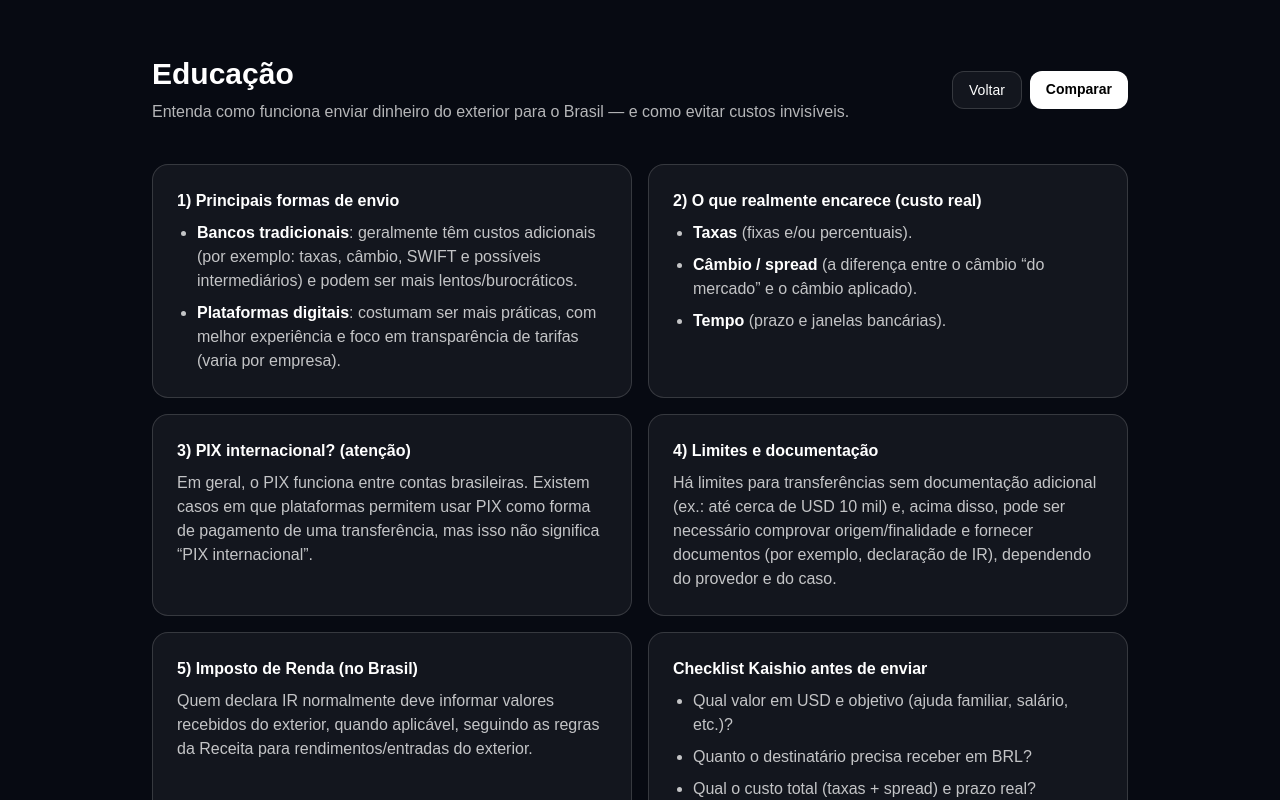
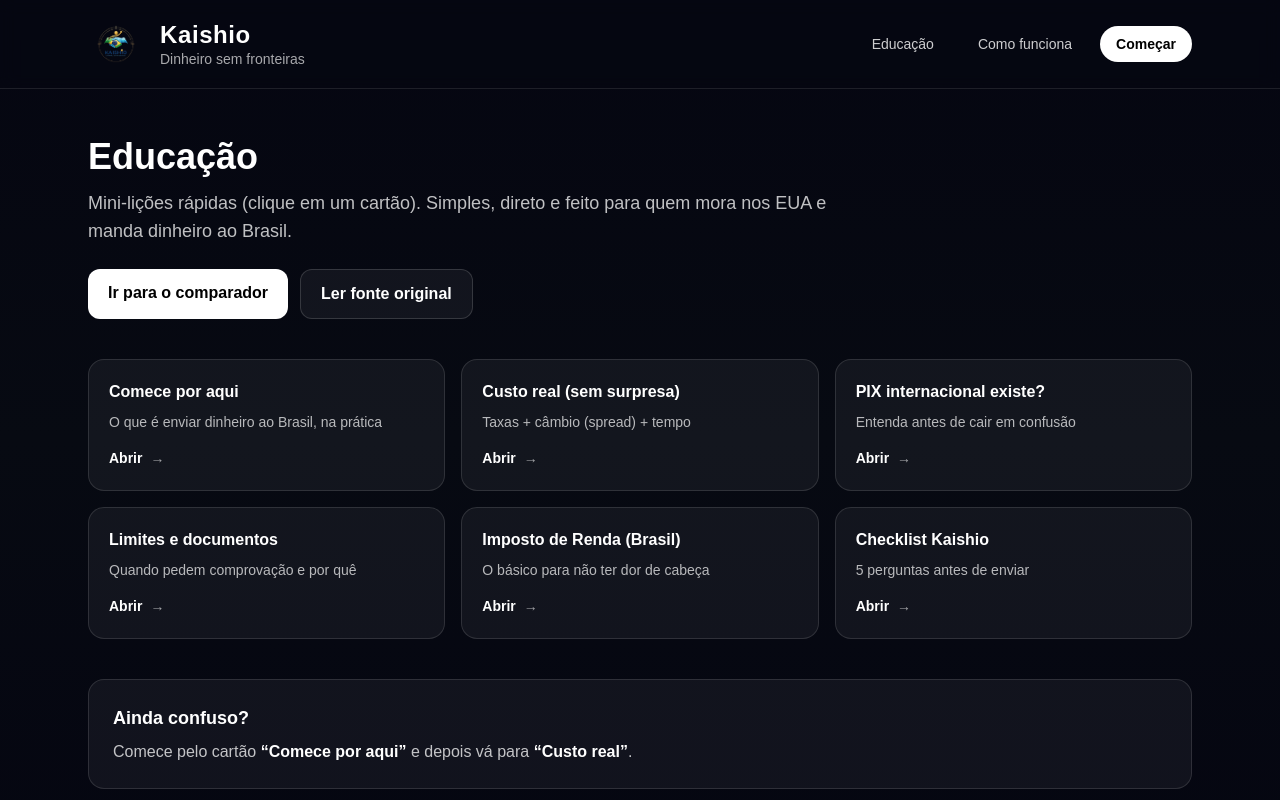
Before and after one commit to marioagnese/kaishio, a Next.js app: page /education in a window 1280 px wide. Shown: the top 800 px of the page. Built offline with nearby package versions, Linux system fonts and the light colour scheme.

Commit message:
Make education friendly with clickable cards + add global header

```diff
--- a/src/app/education/page.tsx
+++ b/src/app/education/page.tsx
@@ -1,122 +1,197 @@
+"use client";
+
+import { useMemo, useState } from "react";
 import Link from "next/link";
+import { SiteHeader } from "@/components/site/SiteHeader";
+
+type Lesson = {
+  id: string;
+  title: string;
+  subtitle: string;
+  bullets: string[];
+};
 
 export default function EducationPage() {
+  const lessons = useMemo<Lesson[]>(
+    () => [
+      {
+        id: "basics",
+        title: "Comece por aqui",
+        subtitle: "O que é enviar dinheiro ao Brasil, na prática",
+        bullets: [
+          "Kaishio não envia dinheiro — a transferência acontece no provedor.",
+          "Seu objetivo aqui é escolher com clareza: custo total + tempo + método.",
+          "O 'barato' às vezes esconde spread no câmbio. Veja o custo real.",
+        ],
+      },
+      {
+        id: "fees",
+        title: "Custo real (sem surpresa)",
+        subtitle: "Taxas + câmbio (spread) + tempo",
+        bullets: [
+          "Taxas: fixas e/ou percentuais (dependem do método).",
+          "Câmbio/spread: a diferença entre câmbio “do mercado” e o aplicado.",
+          "Tempo: prazos e janelas bancárias podem impactar o valor final.",
+        ],
+      },
+      {
+        id: "pix",
+        title: "PIX internacional existe?",
+        subtitle: "Entenda antes de cair em confusão",
+        bullets: [
+          "PIX é entre contas brasileiras.",
+          "Algumas plataformas aceitam PIX como pagamento da operação, mas isso não é “PIX internacional”.",
+          "Para o destinatário, geralmente vira PIX/conta no Brasil dependendo do provedor.",
+        ],
+      },
+      {
+        id: "limits",
+        title: "Limites e documentos",
+        subtitle: "Quando pedem comprovação e por quê",
+        bullets: [
+          "Pode existir limite sem documentação adicional (depende do provedor).",
+          "Valores maiores podem exigir origem/finalidade e documentos.",
+          "Regras variam por empresa e perfil. Confirme sempre no checkout.",
+        ],
+      },
+      {
+        id: "tax",
+        title: "Imposto de Renda (Brasil)",
+        subtitle: "O básico para não ter dor de cabeça",
+        bullets: [
+          "Quem declara IR pode precisar informar valores recebidos do exterior, quando aplicável.",
+          "Para valores recorrentes/altos, procure orientação contábil se necessário.",
+          "Kaishio é educativo — não substitui consultoria fiscal.",
+        ],
+      },
+      {
+        id: "checklist",
+        title: "Checklist Kaishio",
+        subtitle: "5 perguntas antes de enviar",
+        bullets: [
+          "Quanto em USD e qual o objetivo (ajuda familiar, salário etc.)?",
+          "Quanto o destinatário precisa receber em BRL?",
+          "Qual custo total (taxas + spread) e prazo real?",
+          "Recebimento via PIX/conta? Existem limites?",
+          "Para valores altos: quais documentos podem ser solicitados?",
+        ],
+      },
+    ],
+    []
+  );
+
+  const [openId, setOpenId] = useState<string | null>(null);
+  const openLesson = lessons.find((l) => l.id === openId);
+
   return (
-    <main className="min-h-screen bg-[#070A12] text-white">
-      <div className="mx-auto max-w-5xl px-6 py-14">
-        <div className="flex items-center justify-between gap-4">
-          <div>
-            <h1 className="text-3xl font-semibold">Educação</h1>
-            <p className="mt-2 text-white/70">
-              Entenda como funciona enviar dinheiro do exterior para o Brasil — e como evitar custos invisíveis.
-            </p>
-          </div>
+    <main className="min-h-screen text-white bg-gradient-to-b from-[#050611] via-[#070A12] to-[#050611]">
+      <SiteHeader />
 
-          <div className="flex gap-2">
-            <Link
-              href="/"
-              className="rounded-xl border border-white/15 bg-white/5 px-4 py-2 text-sm hover:bg-white/10"
-            >
-              Voltar
-            </Link>
+      <div className="mx-auto max-w-6xl px-6 py-12">
+        <div className="max-w-3xl">
+          <h1 className="text-3xl sm:text-4xl font-semibold">Educação</h1>
+          <p className="mt-3 text-white/75 text-lg">
+            Mini-lições rápidas (clique em um cartão). Simples, direto e feito para quem mora nos EUA e manda dinheiro ao Brasil.
+          </p>
+
+          <div className="mt-6 flex flex-col sm:flex-row gap-3">
             <Link
               href="/compare"
-              className="rounded-xl bg-white text-black px-4 py-2 text-sm font-semibold hover:bg-white/90"
+              className="inline-flex justify-center rounded-xl bg-white text-black px-5 py-3 font-semibold hover:bg-white/90 transition"
             >
-              Comparar
+              Ir para o comparador
             </Link>
+            <a
+              href="https://www.remessaonline.com.br/blog/remessa-de-dinheiro-do-exterior-para-o-brasil/"
+              target="_blank"
+              rel="noreferrer"
+              className="inline-flex justify-center rounded-xl border border-white/15 bg-white/5 px-5 py-3 font-semibold hover:bg-white/10 transition"
+            >
+              Ler fonte original
+            </a>
           </div>
         </div>
 
-        <div className="mt-10 grid gap-4 lg:grid-cols-2">
-          <Card title="1) Principais formas de envio">
-            <ul className="list-disc pl-5 space-y-2 text-white/75">
-              <li>
-                <span className="font-semibold text-white">Bancos tradicionais</span>: geralmente têm
-                custos adicionais (por exemplo: taxas, câmbio, SWIFT e possíveis intermediários) e podem ser
-                mais lentos/burocráticos.
-              </li>
-              <li>
-                <span className="font-semibold text-white">Plataformas digitais</span>: costumam ser mais
-                práticas, com melhor experiência e foco em transparência de tarifas (varia por empresa).
-              </li>
-            </ul>
-          </Card>
-
-          <Card title="2) O que realmente encarece (custo real)">
-            <ul className="list-disc pl-5 space-y-2 text-white/75">
-              <li><span className="font-semibold text-white">Taxas</span> (fixas e/ou percentuais).</li>
-              <li>
-                <span className="font-semibold text-white">Câmbio / spread</span> (a diferença entre o
-                câmbio “do mercado” e o câmbio aplicado).
-              </li>
-              <li><span className="font-semibold text-white">Tempo</span> (prazo e janelas bancárias).</li>
-            </ul>
-          </Card>
-
-          <Card title="3) PIX internacional? (atenção)">
-            <p className="text-white/75">
-              Em geral, o PIX funciona entre contas brasileiras. Existem casos em que plataformas permitem
-              usar PIX como forma de pagamento de uma transferência, mas isso não significa “PIX internacional”.
-            </p>
-          </Card>
-
-          <Card title="4) Limites e documentação">
-            <p className="text-white/75">
-              Há limites para transferências sem documentação adicional (ex.: até cerca de USD 10 mil) e,
-              acima disso, pode ser necessário comprovar origem/finalidade e fornecer documentos (por exemplo,
-              declaração de IR), dependendo do provedor e do caso.
-            </p>
-          </Card>
-
-          <Card title="5) Imposto de Renda (no Brasil)">
-            <p className="text-white/75">
-              Quem declara IR normalmente deve informar valores recebidos do exterior, quando aplicável, seguindo
-              as regras da Receita para rendimentos/entradas do exterior.
-            </p>
-          </Card>
-
-          <Card title="Checklist Kaishio antes de enviar">
-            <ul className="list-disc pl-5 space-y-2 text-white/75">
-              <li>Qual valor em USD e objetivo (ajuda familiar, salário, etc.)?</li>
-              <li>Quanto o destinatário precisa receber em BRL?</li>
-              <li>Qual o custo total (taxas + spread) e prazo real?</li>
-              <li>Recebimento via PIX/conta? Há limites?</li>
-              <li>Para valores altos: quais documentos podem ser solicitados?</li>
-            </ul>
-          </Card>
+        {/* Cards */}
+        <div className="mt-10 grid gap-4 sm:grid-cols-2 lg:grid-cols-3">
+          {lessons.map((l) => (
+            <button
+              key={l.id}
+              onClick={() => setOpenId(l.id)}
+              className="text-left rounded-2xl border border-white/12 bg-white/5 p-5 hover:bg-white/10 hover:border-white/20 transition focus:outline-none focus:ring-2 focus:ring-white/30"
+            >
+              <div className="text-base font-semibold">{l.title}</div>
+              <div className="mt-2 text-sm text-white/70">{l.subtitle}</div>
+              <div className="mt-4 inline-flex items-center gap-2 text-sm font-semibold text-white">
+                Abrir <span className="text-white/60">→</span>
+              </div>
+            </button>
+          ))}
         </div>
 
-        <div className="mt-10 rounded-2xl border border-white/15 bg-white/5 p-6">
-          <h2 className="text-lg font-semibold">Fonte e transparência</h2>
-          <p className="mt-2 text-white/70">
-            Este conteúdo é um resumo educativo baseado em um guia público sobre enviar dinheiro do exterior
-            para o Brasil. Leia o material completo na fonte original.
+        {/* Bottom helper */}
+        <div className="mt-10 rounded-2xl border border-white/12 bg-white/5 p-6">
+          <h2 className="text-lg font-semibold">Ainda confuso?</h2>
+          <p className="mt-2 text-white/75">
+            Comece pelo cartão <span className="font-semibold text-white">“Comece por aqui”</span> e depois vá para
+            <span className="font-semibold text-white"> “Custo real”</span>.
           </p>
-
-          <a
-            className="mt-4 inline-flex rounded-xl border border-white/15 bg-white/5 px-5 py-3 font-semibold hover:bg-white/10"
-            href="https://www.remessaonline.com.br/blog/remessa-de-dinheiro-do-exterior-para-o-brasil/"
-            target="_blank"
-            rel="noreferrer"
-          >
-            Abrir artigo original
-          </a>
         </div>
 
         <p className="mt-6 text-xs text-white/50">
           Aviso: Kaishio é informativo e não oferece aconselhamento financeiro, legal ou fiscal.
         </p>
       </div>
+
+      {/* Modal */}
+      {openLesson && (
+        <div
+          className="fixed inset-0 z-[60] bg-black/60 backdrop-blur-sm flex items-center justify-center px-4"
+          onClick={() => setOpenId(null)}
+        >
+          <div
+            className="w-full max-w-2xl rounded-3xl border border-white/15 bg-[#0B0F1E] p-6 sm:p-7"
+            onClick={(e) => e.stopPropagation()}
+          >
+            <div className="flex items-start justify-between gap-4">
+              <div>
+                <div className="text-2xl font-semibold">{openLesson.title}</div>
+                <div className="mt-1 text-white/70">{openLesson.subtitle}</div>
+              </div>
+              <button
+                onClick={() => setOpenId(null)}
+                className="rounded-xl border border-white/15 bg-white/5 px-3 py-2 text-sm hover:bg-white/10"
+              >
+                Fechar
+              </button>
+            </div>
+
+            <ul className="mt-6 space-y-3 text-white/80">
+              {openLesson.bullets.map((b, i) => (
+                <li key={i} className="flex gap-3">
+                  <span className="mt-1.5 h-2 w-2 rounded-full bg-emerald-400 flex-shrink-0" />
+                  <span>{b}</span>
+                </li>
+              ))}
+            </ul>
+
+            <div className="mt-7 flex flex-col sm:flex-row gap-3">
+              <Link
+                href="/compare"
+                className="inline-flex justify-center rounded-xl bg-white text-black px-5 py-3 font-semibold hover:bg-white/90 transition"
+              >
+                Comparar agora
+              </Link>
+              <Link
+                href="/how-it-works"
+                className="inline-flex justify-center rounded-xl border border-white/15 bg-white/5 px-5 py-3 font-semibold hover:bg-white/10 transition"
+              >
+                Ver “Como funciona”
+              </Link>
+            </div>
+          </div>
+        </div>
+      )}
     </main>
   );
 }
-
-function Card({ title, children }: { title: string; children: React.ReactNode }) {
-  return (
-    <div className="rounded-2xl border border-white/15 bg-white/5 p-6">
-      <div className="text-base font-semibold">{title}</div>
-      <div className="mt-2 text-white/70">{children}</div>
-    </div>
-  );
-}
--- a/src/app/how-it-works/page.tsx
+++ b/src/app/how-it-works/page.tsx
@@ -1,29 +1,61 @@
 import Link from "next/link";
+import { SiteHeader } from "@/components/site/SiteHeader";
 
-export default function HowItWorks() {
+export default function HowItWorksPage() {
   return (
-    <main className="min-h-screen bg-slate-50">
-      <div className="mx-auto max-w-3xl px-6 py-14">
-        <h1 className="text-2xl font-semibold text-slate-900">Como funciona</h1>
+    <main className="min-h-screen text-white bg-gradient-to-b from-[#050611] via-[#070A12] to-[#050611]">
+      <SiteHeader />
 
-        <ol className="mt-4 list-decimal pl-5 text-slate-700 space-y-2">
-          <li>Você informa o valor em USD que deseja enviar.</li>
-          <li>O Kaishio estima taxas e câmbio (spread) por provedor.</li>
-          <li>Você escolhe a melhor opção e clica para ir ao provedor.</li>
-          <li>A transação é concluída diretamente no site/app do provedor.</li>
-        </ol>
-
-        <p className="mt-6 text-sm text-slate-600">
-          Observação: as taxas e o câmbio variam por método, promoções e horário (ex.: fim de semana).
+      <div className="mx-auto max-w-5xl px-6 py-12">
+        <h1 className="text-3xl sm:text-4xl font-semibold">Como funciona</h1>
+        <p className="mt-3 text-white/75 text-lg">
+          Simples: você compara no Kaishio e finaliza no provedor.
         </p>
 
-        <Link
-          href="/"
-          className="mt-6 inline-flex rounded-lg border border-slate-300 px-4 py-2 text-slate-800 hover:bg-slate-100"
-        >
-          Voltar
-        </Link>
+        <div className="mt-10 grid gap-4">
+          <Step n="1" title="Digite o valor em USD" body="Você informa quanto quer enviar e seu objetivo." />
+          <Step n="2" title="Compare custo real" body="Taxas + spread + prazo. Sem confusão." />
+          <Step n="3" title="Finalize com segurança" body="Você clica e conclui no site/app do provedor." />
+        </div>
+
+        <div className="mt-10 flex flex-col sm:flex-row gap-3">
+          <Link
+            href="/compare"
+            className="inline-flex justify-center rounded-xl bg-white text-black px-5 py-3 font-semibold hover:bg-white/90 transition"
+          >
+            Ir para o comparador
+          </Link>
+          <Link
+            href="/education"
+            className="inline-flex justify-center rounded-xl border border-white/15 bg-white/5 px-5 py-3 font-semibold hover:bg-white/10 transition"
+          >
+            Ver educação (mini-lições)
+          </Link>
+        </div>
+
+        <div className="mt-10 rounded-2xl border border-white/12 bg-white/5 p-6">
+          <h2 className="text-lg font-semibold">Transparência</h2>
+          <ul className="mt-3 list-disc pl-5 space-y-2 text-white/75">
+            <li>Kaishio não envia, não recebe e não armazena dinheiro.</li>
+            <li>Mostramos estimativas; o valor final é confirmado pelo provedor.</li>
+            <li>Podemos usar links afiliados (quando houver), mas mostramos sempre o que importa: custo real.</li>
+          </ul>
+        </div>
       </div>
     </main>
   );
 }
+
+function Step({ n, title, body }: { n: string; title: string; body: string }) {
+  return (
+    <div className="flex gap-4 rounded-2xl border border-white/12 bg-white/5 p-5">
+      <div className="flex h-10 w-10 items-center justify-center rounded-full bg-white text-black font-bold">
+        {n}
+      </div>
+      <div>
+        <div className="text-base font-semibold">{title}</div>
+        <div className="mt-1 text-white/70">{body}</div>
+      </div>
+    </div>
+  );
+}
--- /dev/null
+++ b/src/components/site/SiteHeader.tsx
@@ -0,0 +1,47 @@
+import Image from "next/image";
+import Link from "next/link";
+
+export function SiteHeader() {
+  return (
+    <header className="sticky top-0 z-50 border-b border-white/10 bg-[#060812]/70 backdrop-blur">
+      <div className="mx-auto max-w-6xl px-6 py-4 flex items-center justify-between">
+        <Link href="/" className="flex items-center gap-4">
+          <div className="relative h-12 w-12 sm:h-14 sm:w-14">
+            <Image
+              src="/brand/kaishio-logo.png"
+              alt="Kaishio"
+              fill
+              className="object-contain"
+              priority
+            />
+          </div>
+          <div className="leading-tight">
+            <div className="text-xl sm:text-2xl font-semibold tracking-wide">Kaishio</div>
+            <div className="text-xs sm:text-sm text-white/65 -mt-0.5">Dinheiro sem fronteiras</div>
+          </div>
+        </Link>
+
+        <nav className="flex items-center gap-2 sm:gap-3">
+          <Link
+            href="/education"
+            className="hidden sm:inline-flex rounded-full px-4 py-2 text-sm text-white/80 hover:text-white hover:bg-white/10 transition"
+          >
+            Educação
+          </Link>
+          <Link
+            href="/how-it-works"
+            className="hidden sm:inline-flex rounded-full px-4 py-2 text-sm text-white/80 hover:text-white hover:bg-white/10 transition"
+          >
+            Como funciona
+          </Link>
+          <Link
+            href="/compare"
+            className="inline-flex rounded-full bg-white text-black px-4 py-2 text-sm font-semibold hover:bg-white/90 transition"
+          >
+            Começar
+          </Link>
+        </nav>
+      </div>
+    </header>
+  );
+}
```
